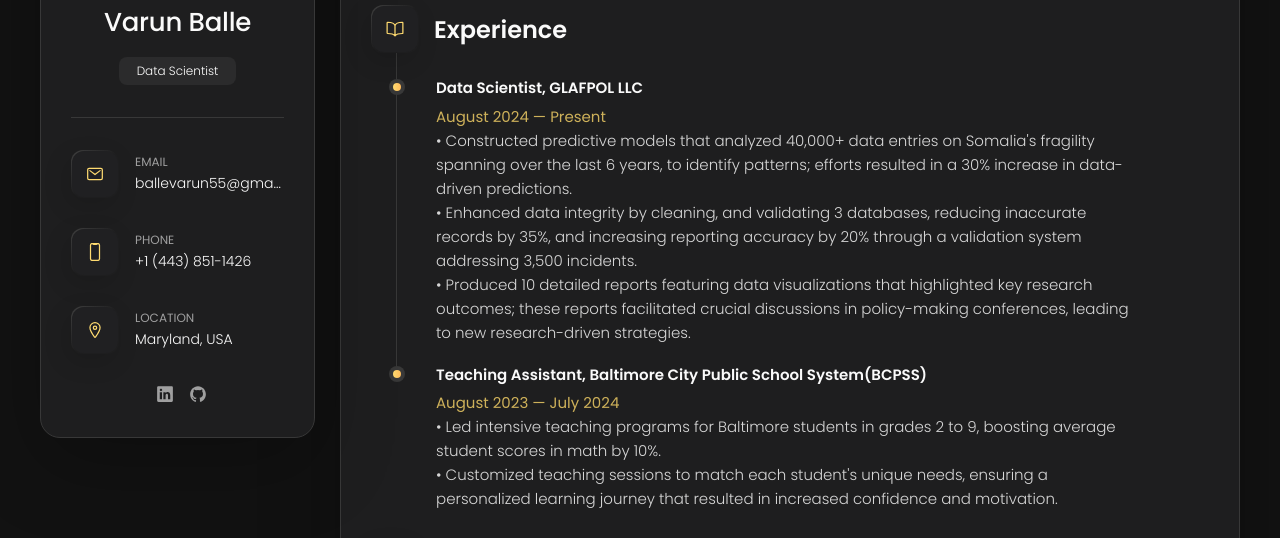
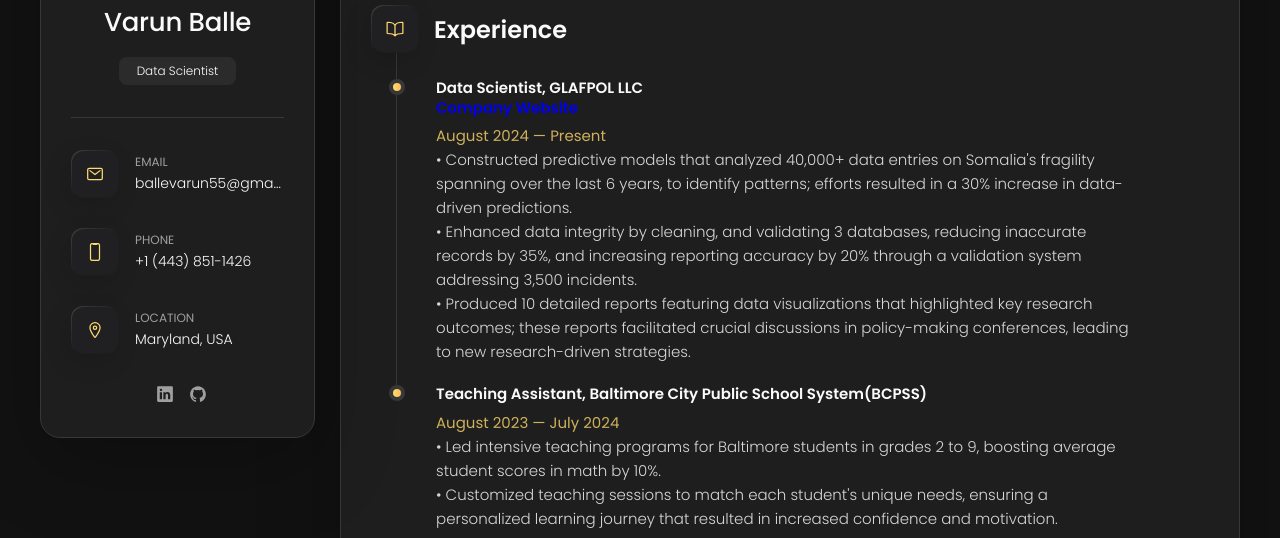
Before and after one commit to varun570/varun570.github.io, a plain HTML site: page index.html in a window 1280 px wide. Both pictures are taken after a click on the button "Resume". Shown: the part 256-794 px from the top of the page. Drawn offline with nearby package versions, Linux system fonts and the light colour scheme.

Commit message:
Update index.html

```diff
--- a/index.html
+++ b/index.html
@@ -303,7 +303,7 @@
 
             <li class="timeline-item">
 
-              <h4 class="h4 timeline-item-title">Data Scientist, GLAFPOL LLC</h4>
+              <h4 class="h4 timeline-item-title">Data Scientist, GLAFPOL LLC <a href=https://www.glafpol.com/#team>Company Website</a> </h4>
 
               <span>August 2024 — Present</span>
 
@@ -311,7 +311,6 @@
                 •	Constructed predictive models that analyzed 40,000+ data entries on Somalia's fragility spanning over the last 6 years, to identify patterns; efforts resulted in a 30% increase in data-driven predictions.
             <br>•	Enhanced data integrity by cleaning, and validating 3 databases, reducing inaccurate records by 35%, and increasing reporting accuracy by 20% through a validation system addressing 3,500 incidents.
             <br>•	Produced 10 detailed reports featuring data visualizations that highlighted key research outcomes; these reports facilitated crucial discussions in policy-making conferences, leading to new research-driven strategies.
-
               </p>
             </li>
 
```
